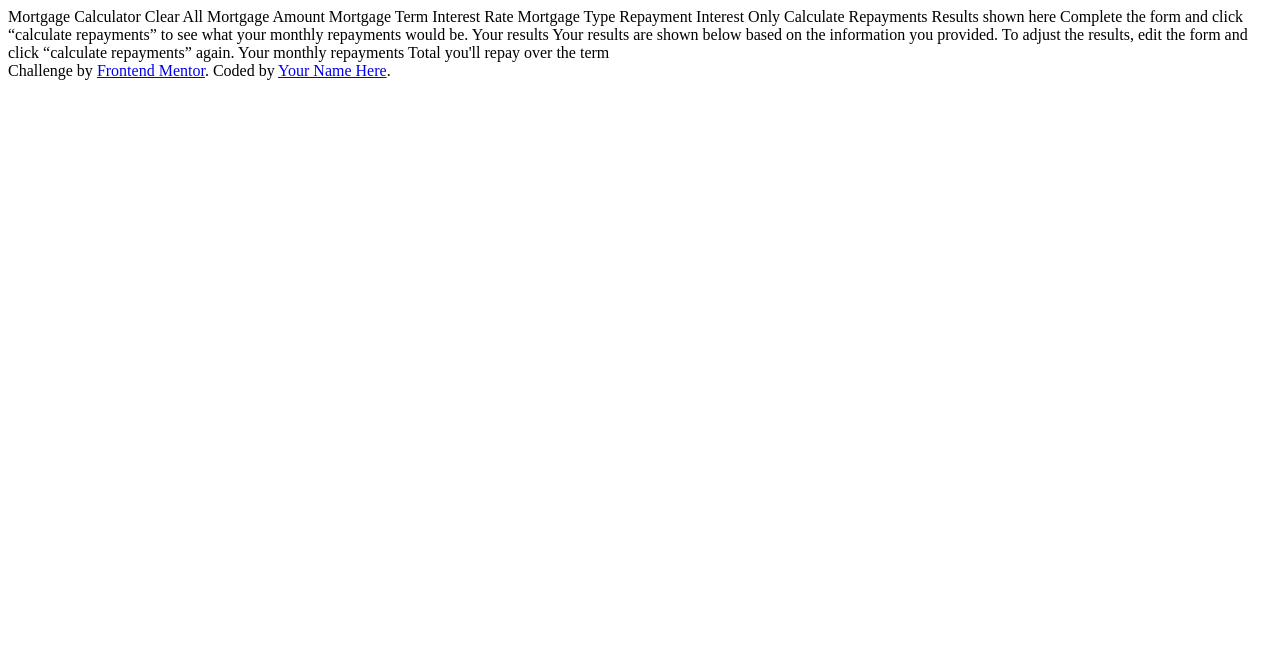
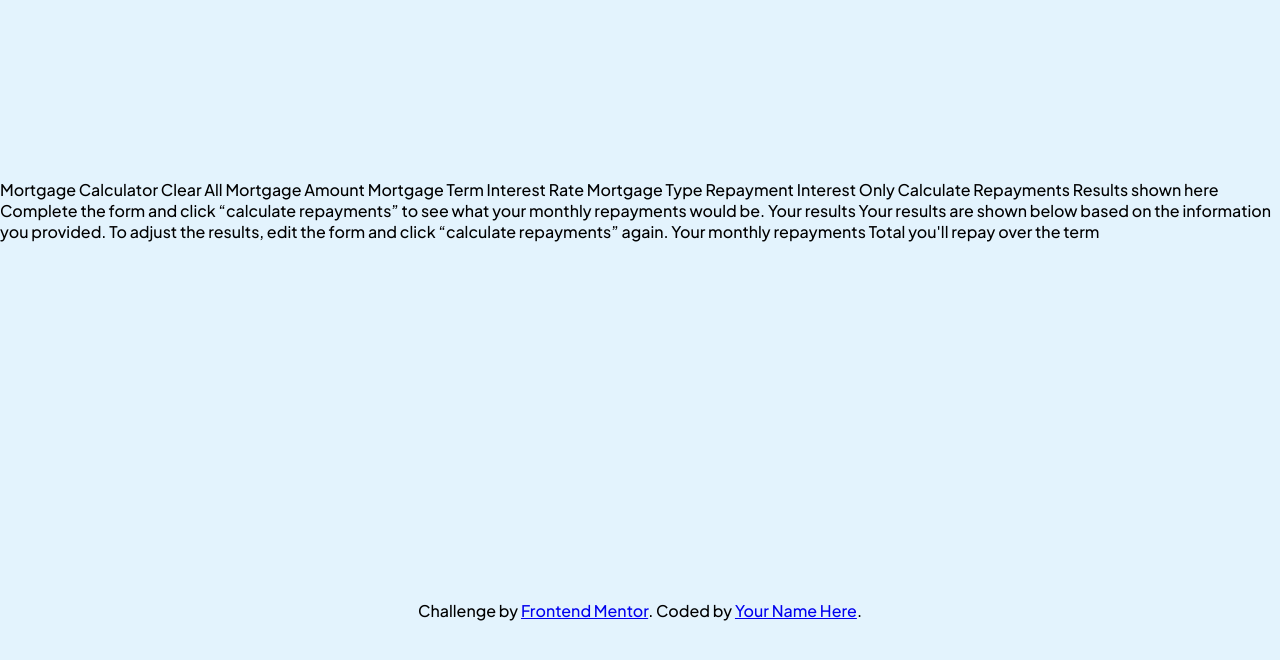
Before and after one commit to JCastelli12/mortgage-repayment-calculator, a plain HTML site: page index.html in a window 1280 px wide. Drawn offline with Linux system fonts and the light colour scheme.

Commit message:
set up styles

```diff
--- a/index.html
+++ b/index.html
@@ -7,6 +7,10 @@
 
   <link rel="icon" type="image/png" sizes="32x32" href="./assets/images/favicon-32x32.png">
   <link rel="stylesheet" href="styles.css">
+  <link rel="preconnect" href="https://fonts.googleapis.com">
+  <link rel="preconnect" href="https://fonts.gstatic.com" crossorigin>
+  <link href="https://fonts.googleapis.com/css2?family=Plus+Jakarta+Sans:ital,wght@0,200..800;1,200..800&display=swap"
+    rel="stylesheet">
 
   <title>Frontend Mentor | Mortgage repayment calculator</title>
 </head>
--- a/styles.css
+++ b/styles.css
@@ -0,0 +1,55 @@
+:root {
+  --clr-primary-lime: hsl(61, 70%, 52%);
+  --clr-primary-red: hsl(4, 69%, 50%);
+
+  --clr-white: hsl(0, 100%, 100%);
+
+  --clr-slate-100: hsl(202, 86%, 94%);
+  --clr-slate-300: hsl(203, 41%, 72%);
+  --clr-slate-500: hsl(200, 26%, 54%);
+  --clr-slate-700: hsl(200, 24%, 40%);
+  --clr-slate-900: hsl(202, 55%, 16%);
+
+  --ff-jakarta: 'Plus Jakarta Sans', sans-serif;
+
+  --fw-500: 500;
+  --fw-700: 700;
+}
+
+*,
+*::before,
+*::after {
+  box-sizing: border-box;
+}
+
+* {
+  padding: 0;
+  margin: 0;
+  font-size: inherit;
+}
+
+picture,
+img,
+svg {
+  display: block;
+  max-width: 100%;
+}
+
+h1,
+h2,
+h3 {
+  line-height: 1;
+}
+
+html,
+body {
+  min-height: 100vh;
+}
+
+body {
+  font-family: var(--ff-jakarta);
+  font-weight: var(--fw-500);
+  background-color: var(--clr-slate-100);
+  display: grid;
+  place-items: center;
+}
```
